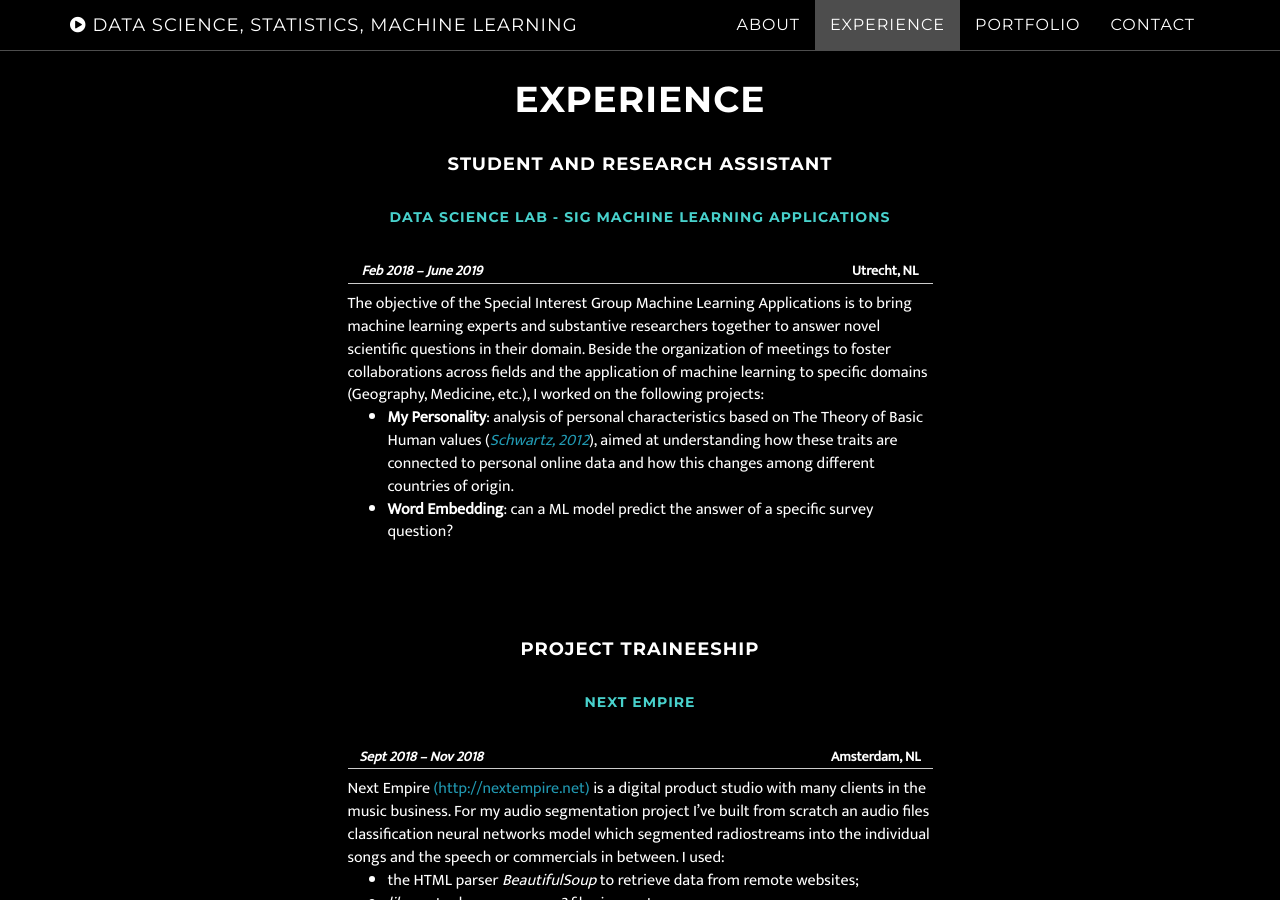
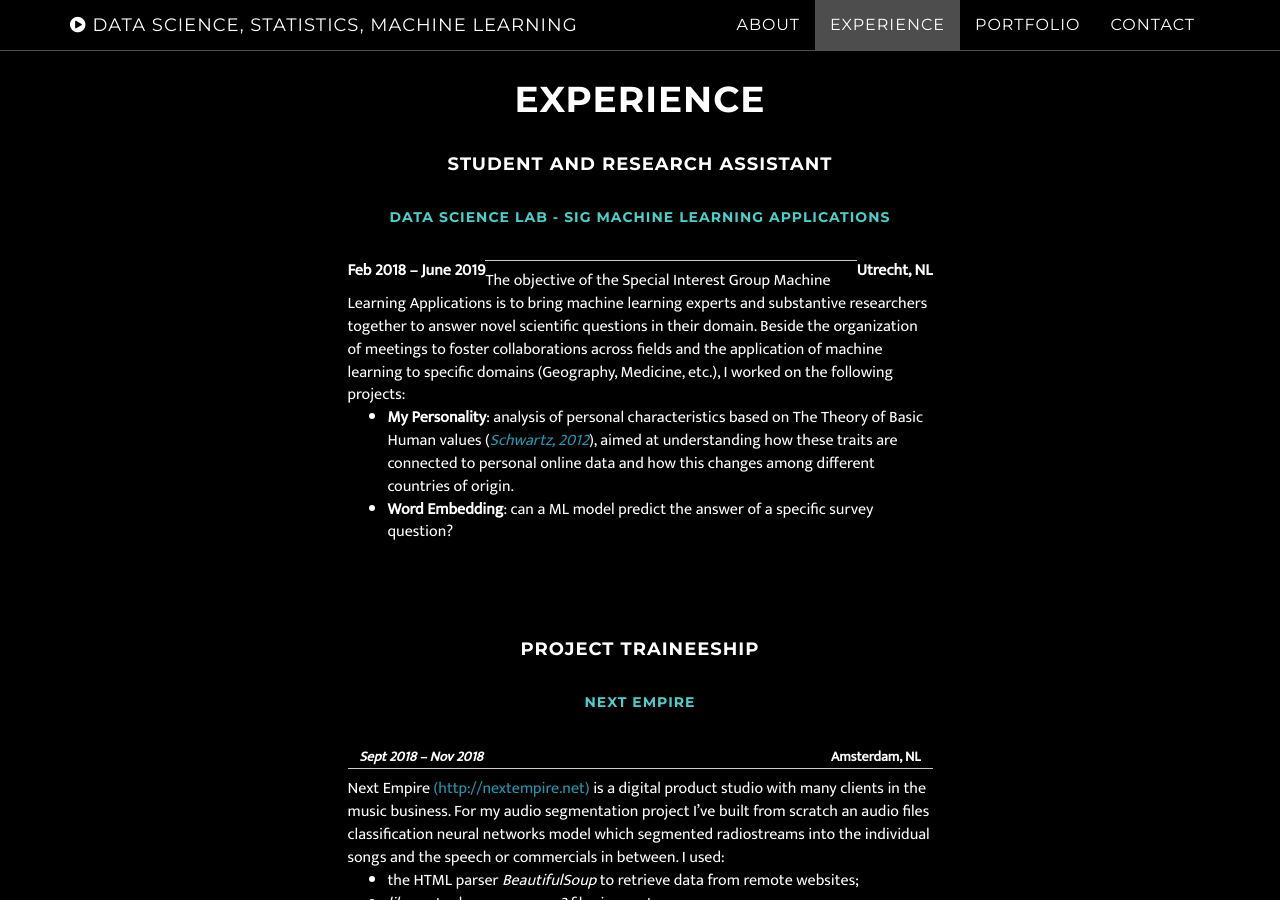
Before and after one commit to AgneseG/AgneseG.github.io, a Jekyll site: the page built from index.html, in a window 1280 px wide and 900 px high, scrolled down 1631 px. Built offline with Jekyll 4.4.1, drawn with Linux system fonts in a browser that asks for light colours.

Commit message:
Update experience.html

```diff
--- a/_includes/experience.html
+++ b/_includes/experience.html
@@ -24,7 +24,7 @@
                 <div class="cntr">
 <h4 " >Student and Research Assistant</h4>
 <h5 style="color:#48D1CC">Data Science Lab - SIG Machine Learning Applications</h5>
-<strong  style="text-align: left;font-size:14px;"><em>Feb 2018 &ndash; June 2019 &nbsp;</em>&nbsp;&nbsp;&nbsp;&nbsp;&nbsp;&nbsp; &nbsp;&nbsp;&nbsp;&nbsp;&nbsp;&nbsp;&nbsp;&nbsp;&nbsp;&nbsp;&nbsp;&nbsp; &nbsp;&nbsp;&nbsp;&nbsp;&nbsp;&nbsp;&nbsp;&nbsp;&nbsp;&nbsp;&nbsp; &nbsp;&nbsp;&nbsp; &nbsp;&nbsp;&nbsp;&nbsp;&nbsp;&nbsp;&nbsp;&nbsp;&nbsp;&nbsp;  &nbsp;&nbsp;&nbsp; &nbsp;&nbsp;&nbsp;&nbsp;&nbsp;&nbsp;&nbsp;&nbsp; &nbsp;  &nbsp; &nbsp; &nbsp; &nbsp; &nbsp; &nbsp; &nbsp; &nbsp; &nbsp; &nbsp;&nbsp; &nbsp; &nbsp; &nbsp; &nbsp; &nbsp; &nbsp; &nbsp; &nbsp; &nbsp; &nbsp; &nbsp; &nbsp; &nbsp; &nbsp; &nbsp; &nbsp; &nbsp; Utrecht, NL</strong>
+<strong  class="alignleft">Feb 2018 &ndash; June 2019</strong> <strong  class="alignright">Utrecht, NL</strong>
 <hr>
                                   <div  style="font-size:16px;font-weight:500;text-align: left;" >The objective of the Special Interest Group Machine Learning Applications is to bring machine learning experts and substantive researchers together to answer novel scientific questions in their domain. Beside the organization of meetings to foster collaborations across fields and the application of machine learning to specific domains (Geography, Medicine, etc.), I worked on the following projects:</div>
 <ul>
```
